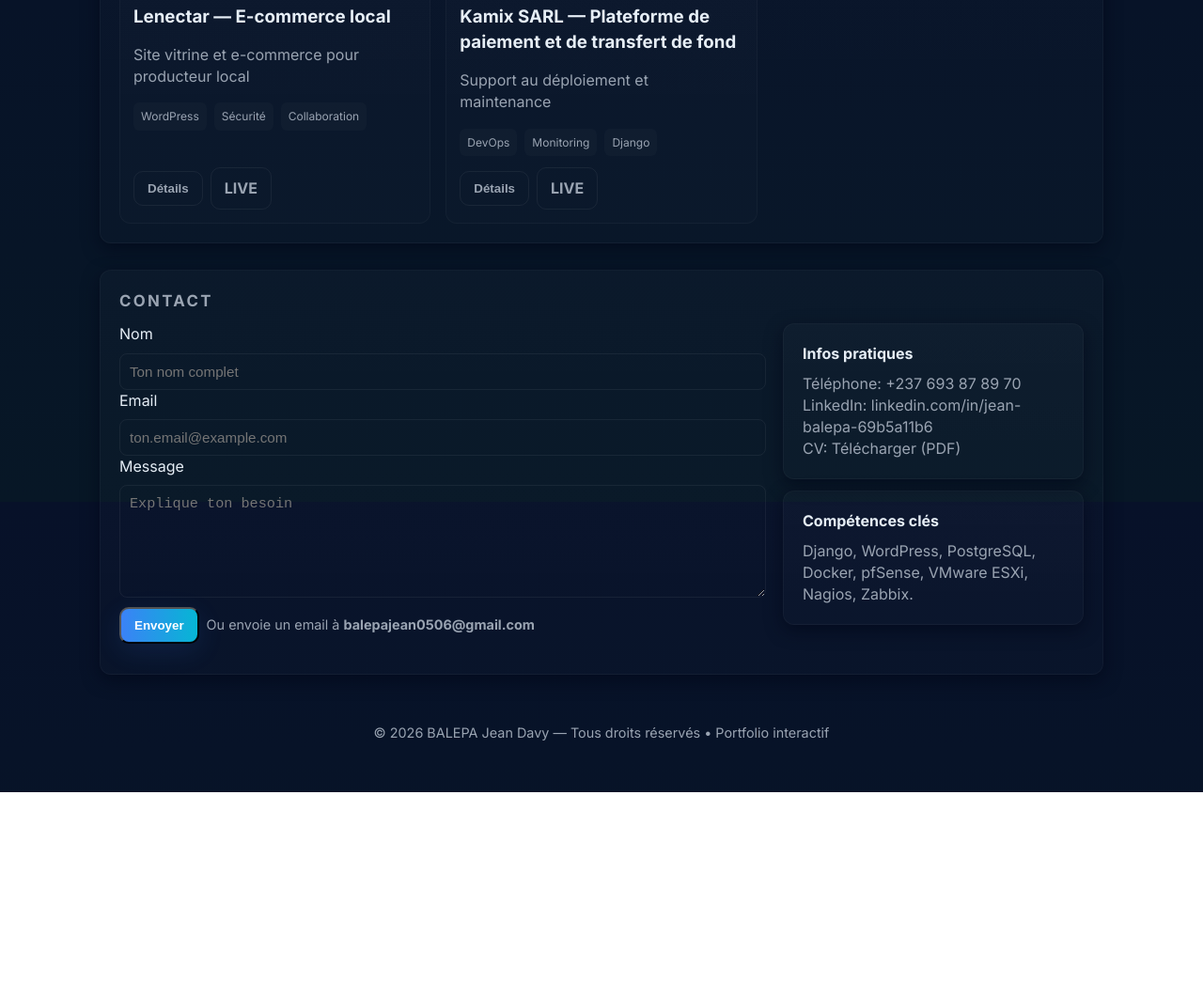
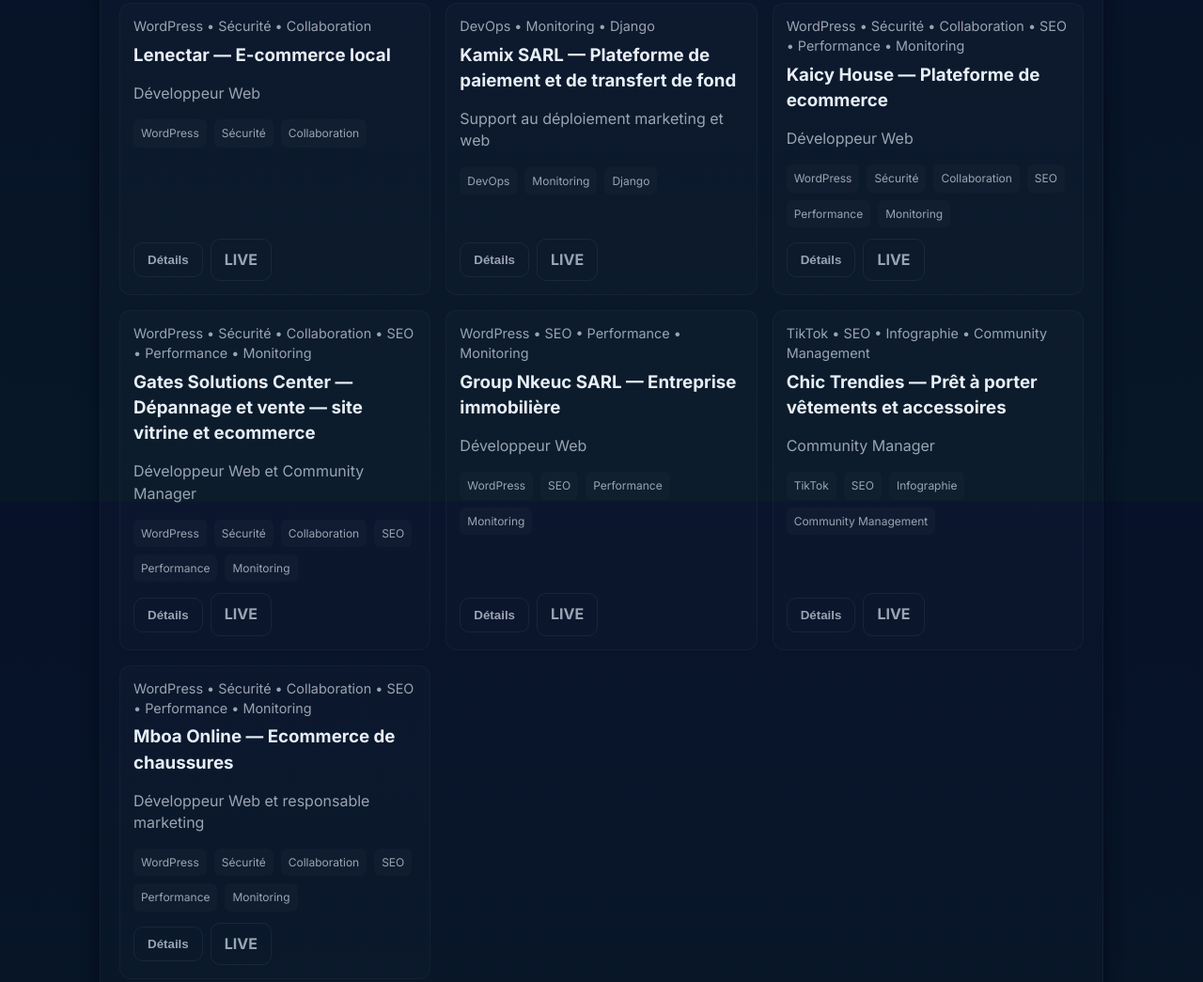
Before and after one commit to Dev0p-DA/portfolio-jean-davy, a plain HTML site: page index.html in a window 1280 px wide. Shown: the part 2666-3711 px from the top of the page at 94% size. Before the commit the page ends 3509 px from the top, so only its background shows below. Drawn offline with Linux system fonts and the light colour scheme.

Commit message:
Update project details and add new projects

```diff
--- a/index.html
+++ b/index.html
@@ -468,15 +468,15 @@
       {
         id: "fala",
         title: "Fala Money — Microfinance",
-        short: "Plateforme web et application mobile pour microfinance",
-        desc: "Conception d’outils internes en Django pour la gestion clients et transactions, création de thèmes WordPress, intégration SSL, migrations DNS et optimisation performance.",
+        short: "Chef de projet web, Support Marketing et deploiement",
+        desc: "Conception d’outils internes en Django pour la gestion clients et transactions, création de thèmes WordPress, intégration SSL, migrations DNS et optimisation performance, support marketing de prospection.",
         tags: ["Django","WordPress","Sécurité","Collaboration","SEO","Performance","DevOps","Monitoring"],
         img: "",
         url: "https://falamoney.cm"
       },
       {
         id: "alm-cloud",
-        title: "ALM Consultants x PENTCAM — Espace Cloud Sécurisé",
+        title: "Développeur Web et responsable web",
         short: "Solution cloud chiffrée pour collaboration inter-entreprises",
         desc: "Mise en place d'un espace cloud sécurisé, gestion des permissions, chiffrement, MFA, automatisation des synchronisations et formation des équipes.",
         tags: ["WordPress","Sécurité","Collaboration","SEO","E-Learning","Performance","Monitoring"],
@@ -486,7 +486,7 @@
       {
         id: "caf-renov",
         title: "CAFEN — Site & CRM",
-        short: "Site WordPress et CRM interne en Django",
+        short: "Développeur Web",
         desc: "Thème WordPress sur mesure, développement d’un CRM interne en Django, optimisation SEO et sécurisation.",
         tags: ["WordPress","Sécurité","Collaboration","SEO","Performance","Monitoring"],
         img: "",
@@ -495,7 +495,7 @@
       {
         id: "lenectar",
         title: "Lenectar — E-commerce local",
-        short: "Site vitrine et e-commerce pour producteur local",
+        short: "Développeur Web",
         desc: "Création du site, intégration paiement, optimisation front-end et suivi analytics.",
         tags: ["WordPress","Sécurité","Collaboration"],
         img: "",
@@ -504,11 +504,56 @@
       {
         id: "kamix",
         title: "Kamix SARL — Plateforme de paiement et de transfert de fond",
-        short: "Support au déploiement et maintenance",
+        short: "Support au déploiement marketing et web",
         desc: "Coordination des mises en production, déploiement et monitoring des applications mobiles et backends.",
         tags: ["DevOps","Monitoring","Django"],
         img: "",
         url: "https://kamix.io"
+      },
+      {
+        id: "kaicy",
+        title: "Kaicy House — Plateforme de ecommerce",
+        short: "Développeur Web",
+        desc: "Conception, développement et administration d’une solution e-commerce dédiée à la commercialisation de produits cosmétiques, Mise en place de la structure du catalogue produits, Intégration des fonctionnalités de présentation et de gestion des produits, Optimisation de l'expérience utilisateur et de la navigation sur la boutique en ligne.",
+        tags: ["WordPress","Sécurité","Collaboration","SEO","Performance","Monitoring"],
+        img: "",
+        url: "https://kaicyhouse.store"
+      },
+      {
+        id: "gates",
+        title: "Gates Solutions Center — Dépannage et vente — site vitrine et ecommerce",
+        short: "Développeur Web et Community Manager",
+        desc: "Conception, développement et administration une solution web et de e-commerce dédiée à la commercialisation de produits électroniques, Mise en place de la structure du catalogue produits, Intégration des fonctionnalités de présentation et de gestion des produits, Optimisation de l'expérience utilisateur et de la navigation sur la boutique en ligne.",
+        tags: ["WordPress","Sécurité","Collaboration","SEO","Performance","Monitoring"],
+        img: "",
+        url: "https://gatessolutioncenter.cm"
+      },
+      {
+        id: "nkeuc",
+        title: "Group Nkeuc SARL — Entreprise immobilière",
+        short: "Développeur Web",
+        desc: "Création d’un tunnel de vente, Mise en place des plugins adéquats, Création de maquettes & charte graphique",
+        tags: ["WordPress","SEO","Performance","Monitoring"],
+        img: "",
+        url: "https://groupnkeuc.pro/echelonnement "
+      },
+      {
+        id: "trendies",
+        title: "Chic Trendies — Prêt à porter vêtements et accessoires",
+        short: "Community Manager",
+        desc: "Création et administration d'une page TikTok professionnelle, Mise en place de la présence digitale de la marque, Publication de contenus destinés à promouvoir les collections de vêtements, Développement de la visibilité de la marque auprès de sa cible",
+        tags: ["TikTok","SEO","Infographie","Community Management"],
+        img: "",
+        url: "https://share.google/VI9geaYH7j5kKj0FH"
+      },
+      {
+        id: "mboa",
+        title: "Mboa Online — Ecommerce de chaussures",
+        short: "Développeur Web et responsable marketing",
+        desc: "Conception, développement et administration d’une solutions e-commerce, Assistant en création de contenus promotionnels pour les réseaux sociaux, Élaboration de stratégies de communication digitale pour promouvoir les services, Élaboration d’une stratégie de prospection pour la création d’un point de relais à Yaoundé.",
+        tags: ["WordPress","Sécurité","Collaboration","SEO","Performance","Monitoring"],
+        img: "",
+        url: "https://shop.mboaonline.cm"
       },
     ];
 
@@ -581,7 +626,7 @@
         <h3 style="margin-top:0">${project.title}</h3>
         <p class="muted">${project.tags.join(' • ')}</p>
         <p style="margin-top:12px">${project.desc}</p>
-        <div style="margin-top:12px"><a class="btn ghost" href="#" aria-label="Voir le site ${project.title}">Visiter</a></div>
+        <div style="margin-top:12px"><a class="btn ghost" href="${p.url || '#'}" target="_blank" rel="noopener noreferrer" aria-label="Voir le site ${p.title}">LIVE</a></div>
       `;
       modalBackdrop.style.display = 'grid';
       modalBackdrop.setAttribute('aria-hidden','false');
```
